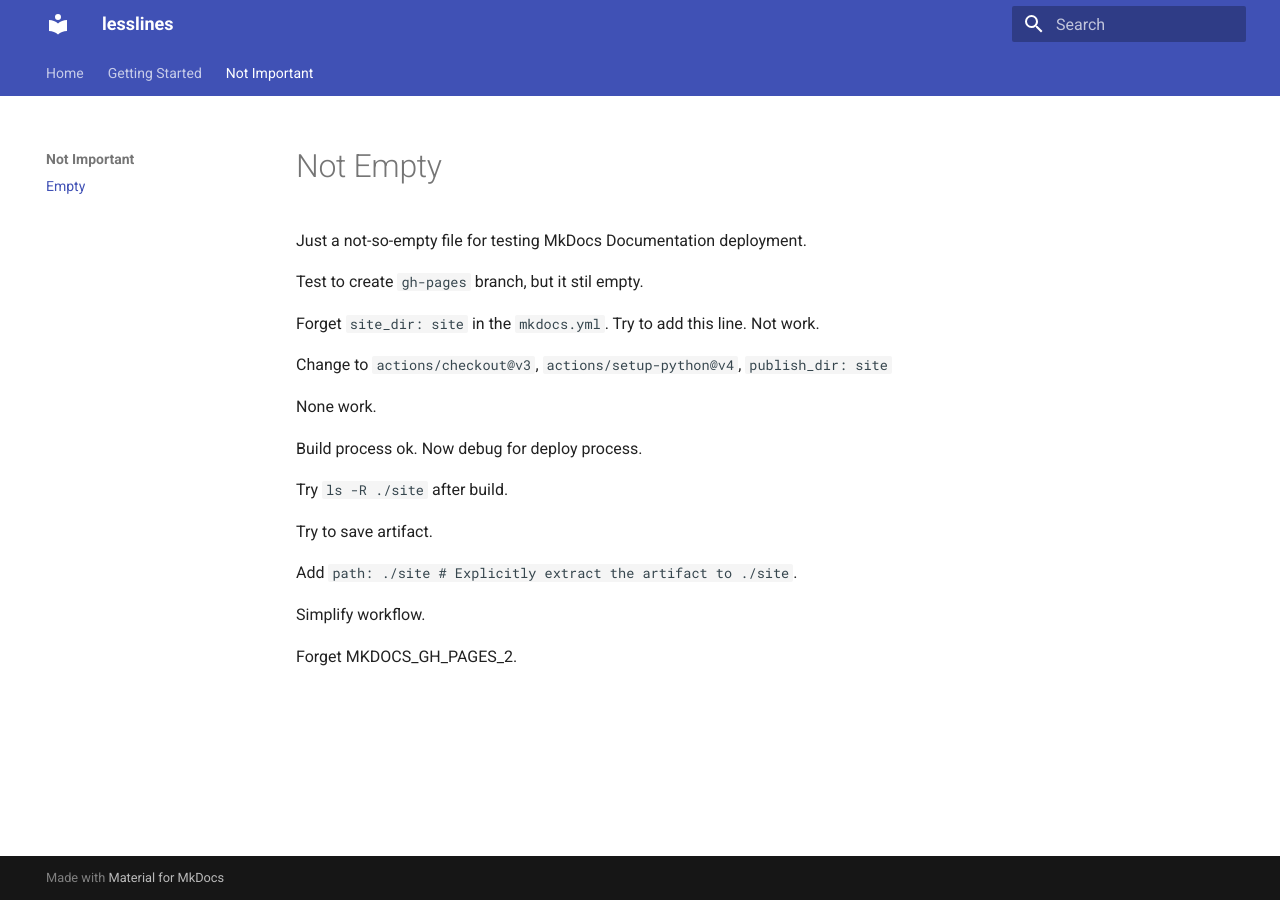
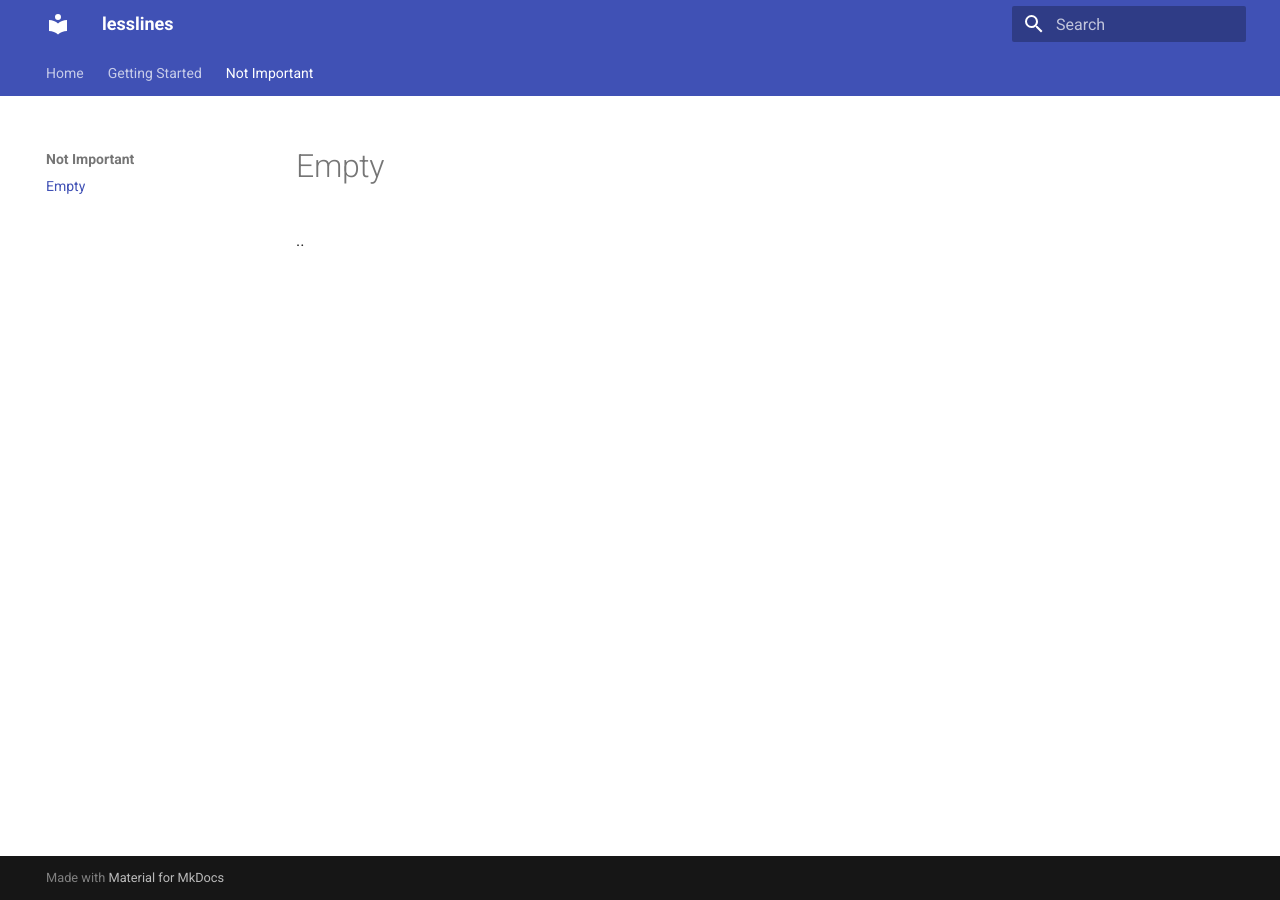
Before and after one commit to dudung/lesslines, an MkDocs documentation site: the page built from docs/empty.md, in a window 1280 px wide. Built offline with MkDocs 1.6.1 and Material for MkDocs 9.7.7, drawn with Linux system fonts in a browser that asks for light colours.

Commit message:
update docs

```diff
--- a/docs/empty.md
+++ b/docs/empty.md
@@ -1,23 +1,3 @@
-# Not Empty
+# Empty
 
-Just a not-so-empty file for testing MkDocs Documentation deployment.
-
-Test to create `gh-pages` branch, but it stil empty.
-
-Forget `site_dir: site` in the `mkdocs.yml`. Try to add this line. Not work.
-
-Change to `actions/checkout@v3`, `actions/setup-python@v4`, `publish_dir: site`
-
-None work.
-
-Build process ok. Now debug for deploy process.
-
-Try `ls -R ./site` after build.
-
-Try to save artifact.
-
-Add `path: ./site  # Explicitly extract the artifact to ./site`.
-
-Simplify workflow.
-
-Forget MKDOCS_GH_PAGES_2.
+..
```
